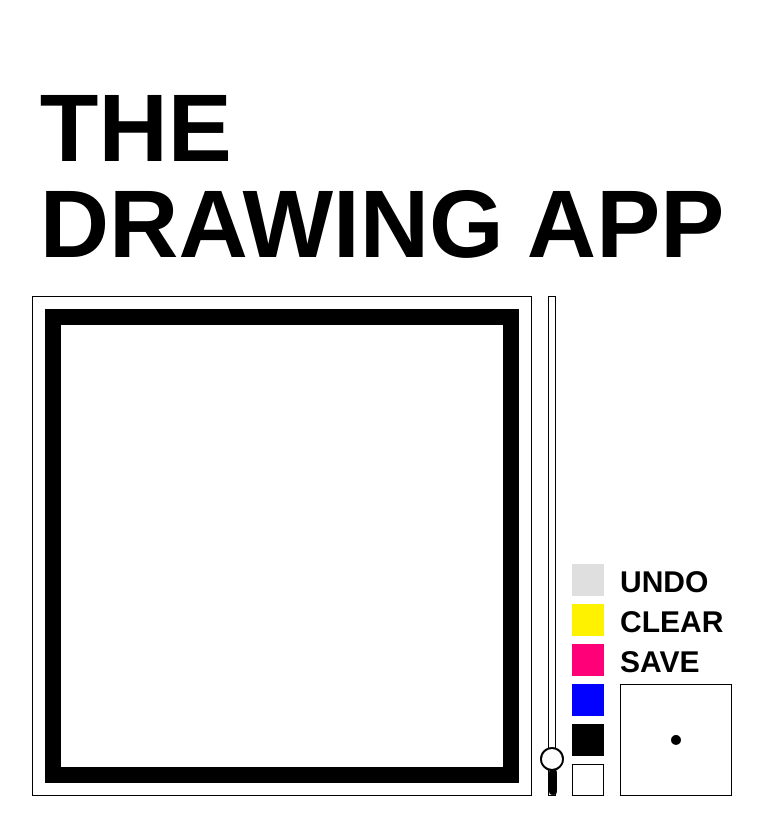
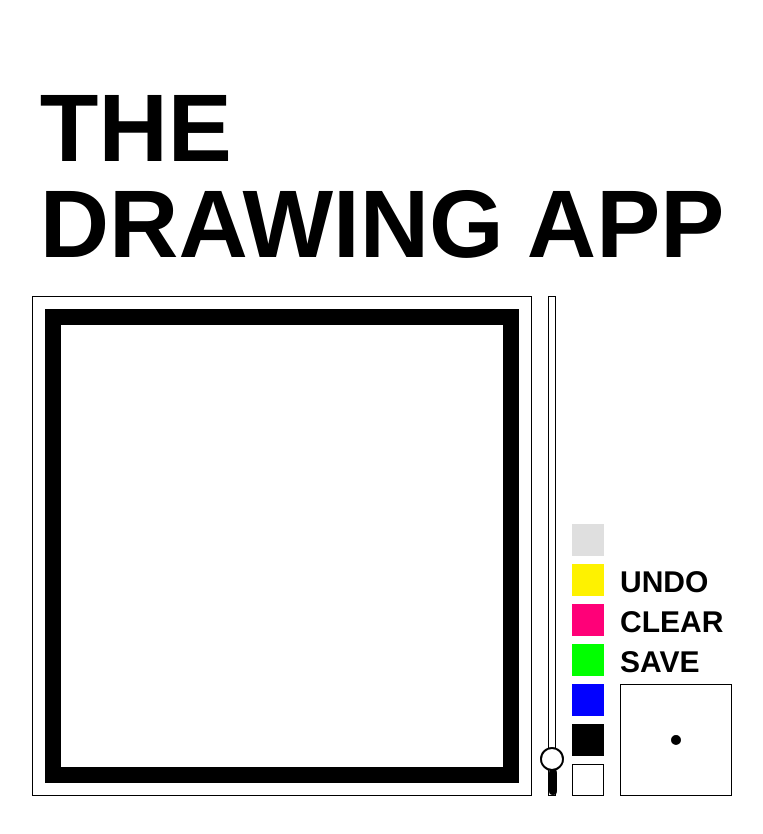
Before and after one commit to Ian-Matthew/drawing-app, a Next.js app: page / in a window 1280 px wide. Shown: the top 834 px of the page, without its empty margins (258-1021 px from the left). Built offline with nearby package versions, Linux system fonts and the light colour scheme; a web font is replaced by a local one.

Commit message:
abstract tools

```diff
--- /dev/null
+++ b/src/drawing/Tools.tsx
@@ -0,0 +1,136 @@
+import classNames from "classnames";
+import React from "react";
+import * as Slider from "@radix-ui/react-slider";
+import { useCanvasContext } from "../lib/svg-canvas";
+
+// ToolBar composed of all the tools + actions
+export function ToolBar() {
+  const { strokeWidth, strokeColor, dispatch } = useCanvasContext();
+  return (
+    // Container
+    <div
+      className={classNames("text-3xl space-x-4 flex h-[500px] relative ml-4")}
+    >
+      {/* Brush Tool */}
+      <BrushSize />
+
+      {/* Colors, Buttons, and Current Brush indicator */}
+      <div className="flex flex-col justify-end">
+        <div className="flex flex-row">
+          {/* Color Picker */}
+          <ColorPicker />
+
+          {/* Tool Buttons */}
+          <div className="flex flex-col ml-4 space-y-1 justify-end">
+            {/* Undo */}
+            <ActionButton onClick={() => dispatch({ type: "UNDO_LAST_PATH" })}>
+              Undo
+            </ActionButton>
+            {/* Clear */}
+            <ActionButton onClick={() => dispatch({ type: "CLEAR_CANVAS" })}>
+              Clear
+            </ActionButton>
+            {/* Save */}
+            <ActionButton onClick={() => {}}>Save</ActionButton>
+            {/* Current Tool */}
+            <CurrentTool />
+          </div>
+        </div>
+      </div>
+    </div>
+  );
+}
+
+export function CurrentTool() {
+  const { strokeWidth, strokeColor } = useCanvasContext();
+  return (
+    <div className="flex border border-black mt-4 w-28 h-28  items-center justify-center">
+      <div
+        style={{
+          width: strokeWidth,
+          height: strokeWidth,
+          backgroundColor: strokeColor,
+        }}
+        className="rounded-full border-black dark:border-white border-2"
+      ></div>
+    </div>
+  );
+}
+
+// Brush Size Tool
+function BrushSize() {
+  const { strokeWidth, dispatch } = useCanvasContext();
+  return (
+    <Slider.Root
+      className="w-full h-full flex flex-col items-center justify-center"
+      orientation="vertical"
+      max={100}
+      min={5}
+      value={[strokeWidth]}
+      onValueChange={(value) => {
+        dispatch({ type: "SET_STROKE_WIDTH", width: value[0] });
+      }}
+    >
+      <Slider.Track className="h-full w-2 bg-white border border-black relative">
+        <Slider.Range className="bg-black w-2 rounded-full  absolute" />
+      </Slider.Track>
+      <Slider.Thumb className="w-6 h-6 bg-white rounded-full block border-2 border-black" />
+    </Slider.Root>
+  );
+}
+
+// Color Picker Toold
+function ColorPicker() {
+  const { dispatch } = useCanvasContext();
+  const colors = [
+    "#dfdfdf",
+    "#fef200",
+    "#ff0078",
+    "#01ff00",
+    "#0201ff",
+    "black",
+    "white",
+  ];
+
+  return (
+    <div className="h-full flex flex-col items-center space-y-2 justify-end">
+      {colors.map((color) => {
+        return (
+          <div
+            onClick={() => {
+              dispatch({
+                type: "SET_STROKE_COLOR",
+                color: color,
+              });
+            }}
+            className="h-8 w-8 cursor-pointer"
+            style={{
+              backgroundColor: color,
+              border: color === "white" ? "1px solid black" : "none",
+            }}
+          ></div>
+        );
+      })}
+    </div>
+  );
+}
+
+// Generic Tool Button
+function ActionButton({
+  children,
+  onClick,
+}: {
+  children: React.Node;
+  onClick: () => void;
+}) {
+  return (
+    <button
+      onClick={onClick}
+      className={classNames(
+        "flex items-center space-x-5 font-bold uppercase  ease-out"
+      )}
+    >
+      {children}
+    </button>
+  );
+}
--- a/src/pages/index.tsx
+++ b/src/pages/index.tsx
@@ -8,10 +8,8 @@ import {
   defaultState,
   useCanvasContext,
 } from "../lib/svg-canvas";
+import { ToolBar } from "../drawing/Tools";
 const Home: NextPage = () => {
-  const [activeToolMenu, setActiveToolMenu] = React.useState<string | null>(
-    null
-  );
   return (
     <div className="h-full min-h-screen flex flex-col items-center  font-display text-8xl font-bold uppercase py-20 max-w-screen-md mx-auto">
       <h1 className="mb-2">
@@ -23,10 +21,7 @@ const Home: NextPage = () => {
         <CanvasProvider config={{ ...defaultState, paths: [] }}>
           <div className="flex flex-row items-center justify-center w-full">
             <Canvas />
-            <Tools
-              activeToolMenu={activeToolMenu}
-              setActiveToolMenu={setActiveToolMenu}
-            />
+            <ToolBar />
           </div>
         </CanvasProvider>
       </div>
@@ -34,96 +29,4 @@ const Home: NextPage = () => {
   );
 };
 
-function BrushSize() {
-  const { strokeWidth, dispatch } = useCanvasContext();
-  return (
-    <Slider.Root
-      className="w-full h-full flex flex-col items-center justify-center"
-      orientation="vertical"
-      max={100}
-      min={5}
-      value={[strokeWidth]}
-      onValueChange={(value) => {
-        dispatch({ type: "SET_STROKE_WIDTH", width: value[0] });
-      }}
-    >
-      <Slider.Track className="h-full w-2 bg-white border border-black relative">
-        <Slider.Range className="bg-black w-2 rounded-full  absolute" />
-      </Slider.Track>
-      <Slider.Thumb className="w-6 h-6 bg-white rounded-full block border-2 border-black" />
-    </Slider.Root>
-  );
-}
-
-function ColorPicker() {
-  const { strokeColor, dispatch } = useCanvasContext();
-  const colors = ["#dfdfdf", "#fef200", "#ff0078", "#0201ff", "black", "white"];
-  return (
-    <div className="h-full flex flex-col items-center space-y-2 justify-end">
-      {colors.map((color) => {
-        return (
-          <div
-            onClick={() => {
-              dispatch({
-                type: "SET_STROKE_COLOR",
-                color: color,
-              });
-            }}
-            className="h-8 w-8 cursor-pointer"
-            style={{
-              backgroundColor: color,
-              border: color === "white" ? "1px solid black" : "none",
-            }}
-          ></div>
-        );
-      })}
-    </div>
-  );
-}
-
-function ToolButton({ children, active, onClick }) {
-  return (
-    <button
-      className={classNames(
-        "flex items-center space-x-5 font-bold uppercase  ease-out",
-        active ? "bg-black text-white" : "bg-white text-black"
-      )}
-    >
-      <div onClick={onClick}>{children}</div>
-    </button>
-  );
-}
-function Tools({ activeToolMenu, setActiveToolMenu }) {
-  const { strokeWidth, strokeColor } = useCanvasContext();
-  const brushActive = activeToolMenu === "brush";
-  return (
-    <div
-      className={classNames("text-3xl space-x-4 flex h-[500px] relative ml-4")}
-    >
-      <BrushSize />
-      <div className="flex flex-col justify-end">
-        <div className="flex flex-row">
-          <ColorPicker />
-
-          <div className={classNames("flex flex-col ml-4 space-y-1")}>
-            <div>Undo</div>
-            <div>Clear</div>
-            <div>Save</div>
-            <div className="flex border border-black mt-4 w-28 h-28  items-center justify-center">
-              <div
-                style={{
-                  width: strokeWidth,
-                  height: strokeWidth,
-                  backgroundColor: strokeColor,
-                }}
-                className="rounded-full border-black dark:border-white border-2"
-              ></div>
-            </div>
-          </div>
-        </div>
-      </div>
-    </div>
-  );
-}
-
 export default Home;
```
